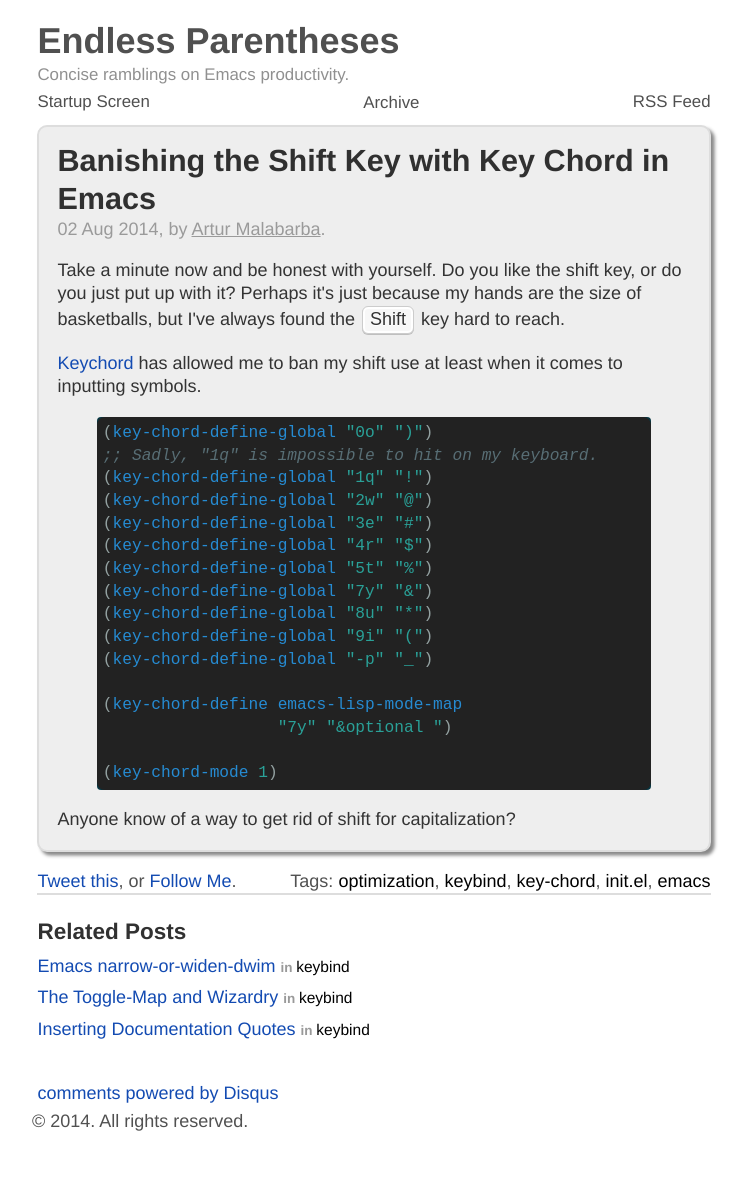
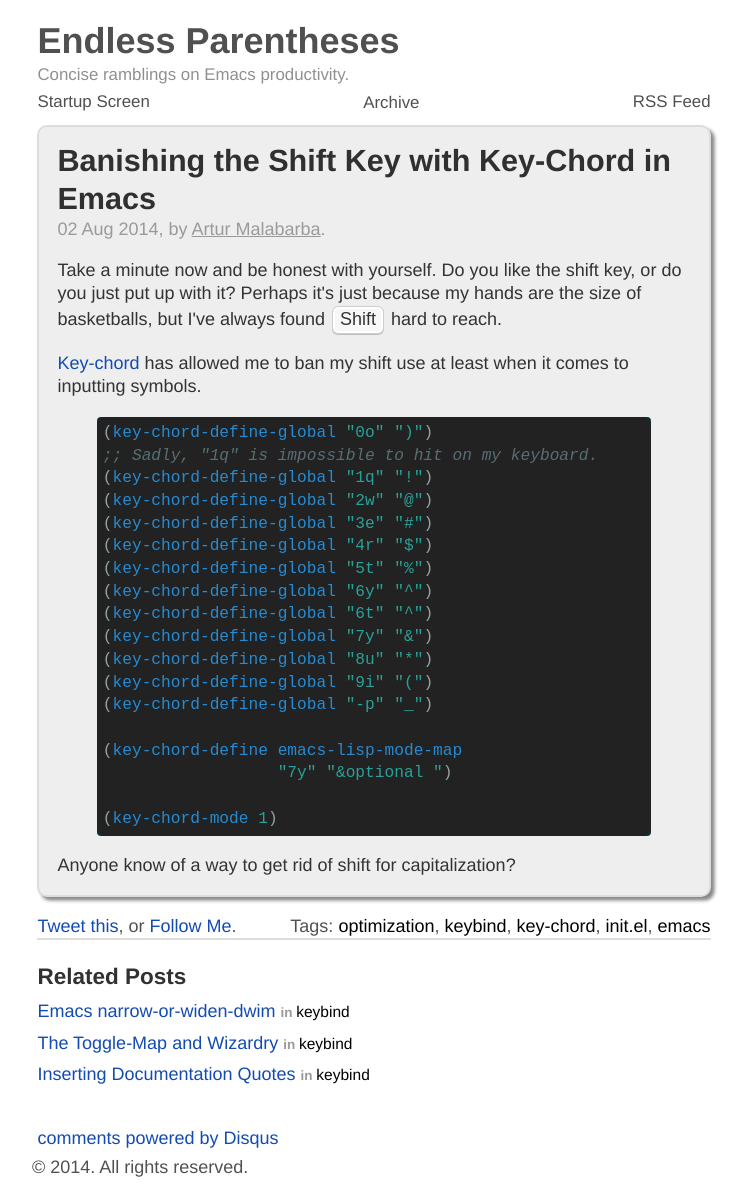
Before and after one commit to Malabarba/EndlessParentheses, a Jekyll site: the page built from _posts/2014-08-02-banishing-the-shift-key-with-key-chord-in-emacs.html, in a window 1280 px wide. Shown: the whole page, without its empty margins (266-1014 px from the left). Built offline with Jekyll 4.4.1, drawn with Linux system fonts in a browser that asks for light colours; Markdown is read by kramdown in place of the engine named in the settings; comment, search, counter and statistics services are not loaded; before the commit the page ends 1152 px from its top, so only the background shows below that.

Commit message:
UPDATE: Banishing the Shift Key with Key-Chord in Emacs

```diff
--- a/_posts/2014-08-02-banishing-the-shift-key-with-key-chord-in-emacs.html
+++ b/_posts/2014-08-02-banishing-the-shift-key-with-key-chord-in-emacs.html
@@ -1,5 +1,5 @@
 ---
-title: "Banishing the Shift Key with Key Chord in Emacs"
+title: "Banishing the Shift Key with Key-Chord in Emacs"
 date: 2014-08-02
 layout: post
 tags: optimization keybind key-chord init.el
@@ -8,12 +8,12 @@
 <p>
 Take a minute now and be honest with yourself. Do you like the shift
 key, or do you just put up with it? Perhaps it's just because my hands
-are the size of basketballs, but I've always found the
-<kbd>Shift</kbd> key hard to reach.
+are the size of basketballs, but I've always found
+<kbd>Shift</kbd> hard to reach.
 </p>
 
 <p>
-<a href="http://emacsrocks.com/e07.html">Keychord</a> has allowed me to ban my shift use at least when it comes to
+<a href="http://emacsrocks.com/e07.html">Key-chord</a> has allowed me to ban my shift use at least when it comes to
 inputting symbols.
 </p>
 {% highlight cl %}
@@ -24,6 +24,8 @@
 (key-chord-define-global "3e" "#")
 (key-chord-define-global "4r" "$")
 (key-chord-define-global "5t" "%")
+(key-chord-define-global "6y" "^")
+(key-chord-define-global "6t" "^")
 (key-chord-define-global "7y" "&")
 (key-chord-define-global "8u" "*")
 (key-chord-define-global "9i" "(")
```
